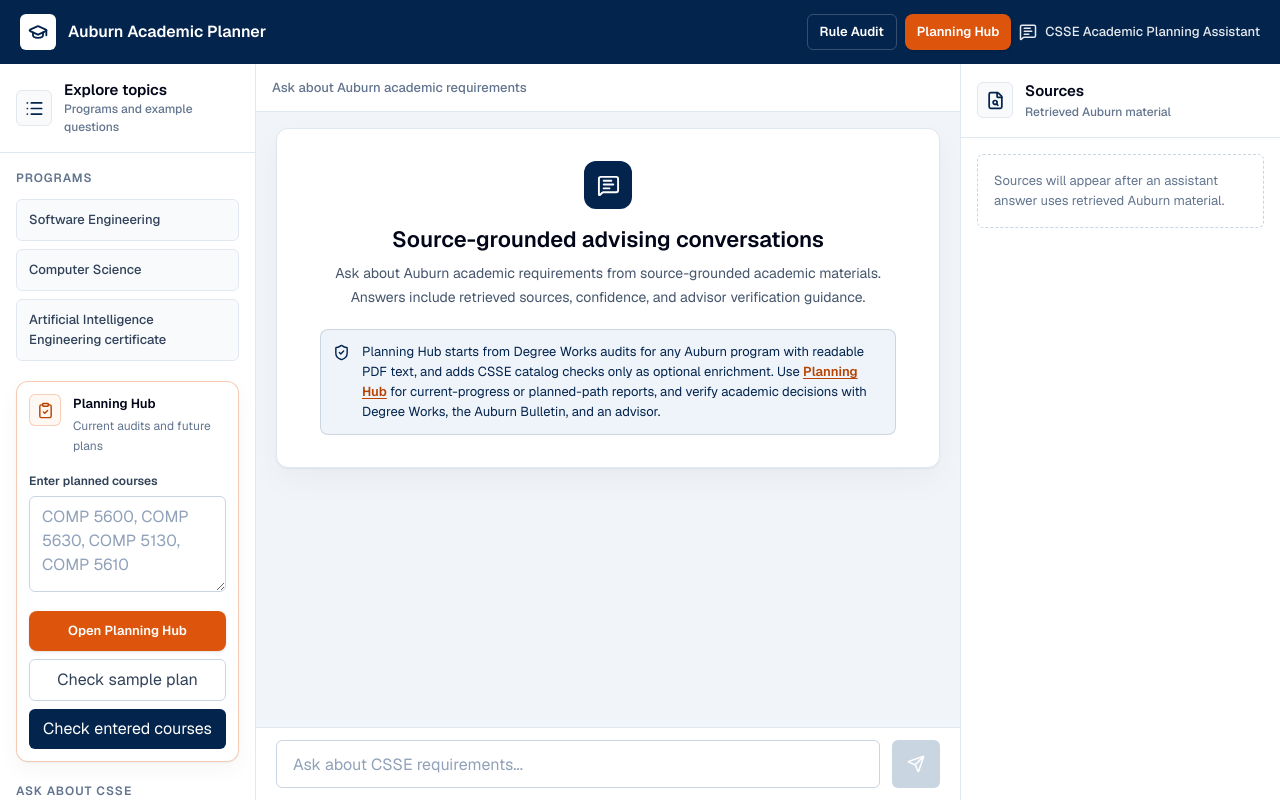
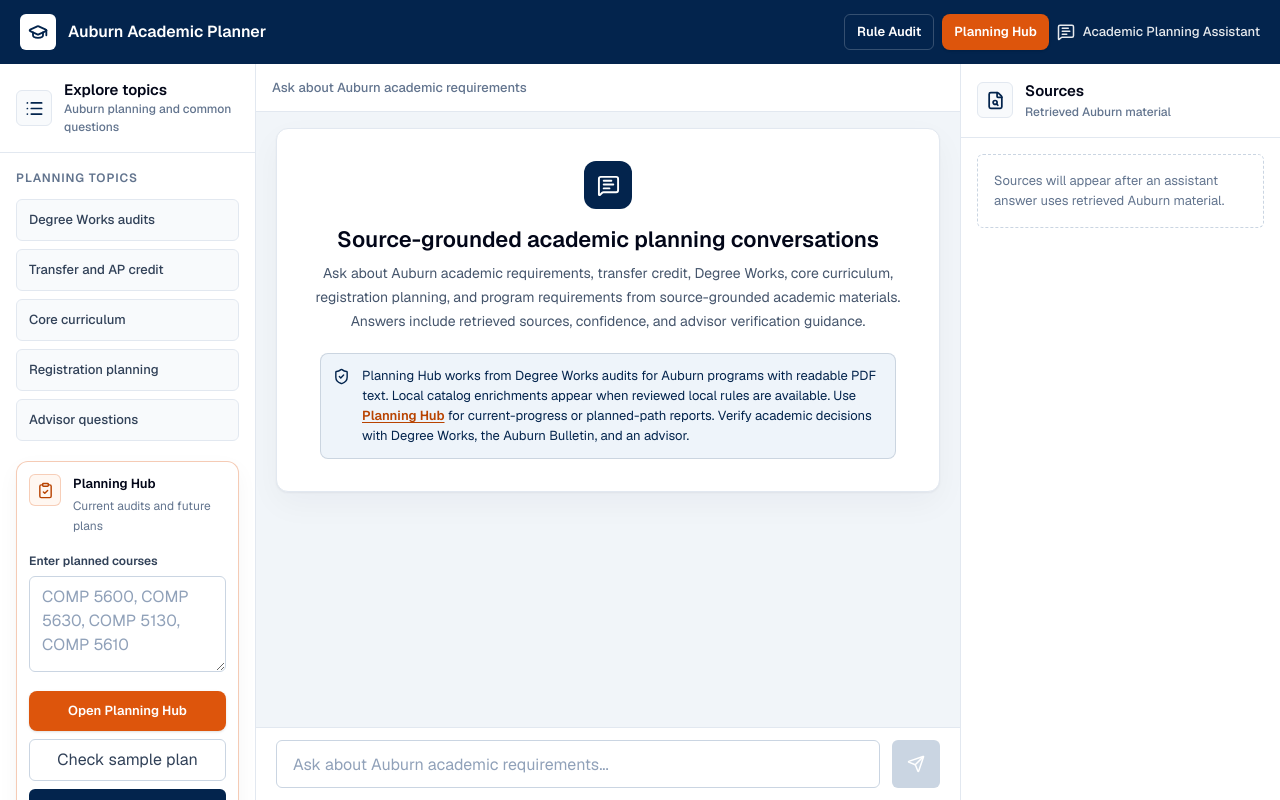
Before and after one commit to fernando-ace/Auburn-Academic-Planner, a Next.js app: page /chat in a window 1280 px wide. Built offline with nearby package versions, Linux system fonts and the light colour scheme.

Commit message:
Remove CSSE-first product copy

```diff
--- a/src/app/plan-check/components/plan-check-input-sections.tsx
+++ b/src/app/plan-check/components/plan-check-input-sections.tsx
@@ -150,12 +150,12 @@
             <label className="text-[13px] font-semibold leading-5 text-slate-700" htmlFor="combined-degreeworks-target-path">Planning target</label>
             <select className="mt-2 block w-full rounded-md border border-slate-300 bg-white px-3 py-2 text-[13px] leading-5 text-slate-700 focus:border-[#dd550c] focus:outline-none focus:ring-4 focus:ring-[#dd550c]/15" disabled={isLoading} id="combined-degreeworks-target-path" onChange={(event) => onTargetPathChange(event.target.value as PlanningTargetPathInput)} value={selectedTargetPath}>
               <option value="auto">Auto-detected program</option>
-              <option value="software_engineering">Software Engineering</option>
-              <option value="computer_science">Computer Science</option>
-              <option value="ai_certificate">AI Engineering certificate</option>
-              <option value="degreeworks_only">Other / use Degree Works audit only</option>
+              <option value="degreeworks_only">Use Degree Works audit only</option>
+              <option value="software_engineering">Software Engineering local enrichment</option>
+              <option value="computer_science">Computer Science local enrichment</option>
+              <option value="ai_certificate">AI certificate local enrichment</option>
             </select>
-            <p className="mt-2 text-[12px] leading-5 text-slate-500">Auto-detected program is recommended. Local catalog checks appear as enrichment when available.</p>
+            <p className="mt-2 text-[12px] leading-5 text-slate-500">Degree Works-native analysis works for readable Auburn audits. Local enrichments are applied only when reviewed rules are available.</p>
             <label className="mt-3 block text-[13px] font-semibold leading-5 text-slate-700" htmlFor="combined-degreeworks-pdf">Degree Works PDF</label>
             <input accept="application/pdf" className="mt-2 block w-full rounded-md border border-slate-300 bg-white px-3 py-2 text-[13px] leading-5 text-slate-700 file:mr-3 file:rounded-sm file:border-0 file:bg-slate-100 file:px-3 file:py-1.5 file:text-[13px] file:font-semibold file:text-slate-700 hover:file:bg-slate-200 focus:border-[#dd550c] focus:outline-none focus:ring-4 focus:ring-[#dd550c]/15" disabled={isLoading} id="combined-degreeworks-pdf" onChange={onFileChange} type="file" />
             <p className="mt-2 text-[12px] leading-5 text-slate-500">
--- a/src/app/plan-check/page.tsx
+++ b/src/app/plan-check/page.tsx
@@ -520,9 +520,11 @@
             </>
           ) : !currentDegreeWorksResult ? (
             <EmptyState>
-              Upload a Degree Works Worksheet audit for Current Progress, upload
-              a Degree Works Plan PDF for Planned Path, or compare Planned Path
-              against Current Progress to see deterministic advisor-safe results.
+              Upload a Degree Works Worksheet audit for Current Progress. Upload
+              a Degree Works Plan PDF for Planned Path. Works from Degree
+              Works-native requirements for any Auburn program with readable
+              PDF text. Local catalog enrichments are optional and only appear
+              when available.
             </EmptyState>
           ) : null}
 
--- a/src/components/chat-workspace.tsx
+++ b/src/components/chat-workspace.tsx
@@ -80,16 +80,20 @@
 };
 
 const exampleQuestions = [
-  "What are the Software Engineering degree requirements?",
-  "How does Computer Science differ from Software Engineering?",
-  "What courses count toward the AI Engineering certificate?",
-  "Which prerequisites should I verify before planning senior-year CSSE courses?",
+  "How does Auburn handle transfer credit?",
+  "What is Degree Works used for?",
+  "How do Auburn core curriculum requirements work?",
+  "How do AP credits show up in Degree Works?",
+  "What should I verify with my advisor before registration?",
+  "What is the difference between Current Progress and Planned Path?",
 ];
 
-const programs = [
-  "Software Engineering",
-  "Computer Science",
-  "Artificial Intelligence Engineering certificate",
+const planningTopics = [
+  "Degree Works audits",
+  "Transfer and AP credit",
+  "Core curriculum",
+  "Registration planning",
+  "Advisor questions",
 ];
 
 const advisorNote =
@@ -449,7 +453,7 @@
   );
 }
 
-function ProgramPanel({
+function PlanningTopicsPanel({
   onSelect,
 }: {
   onSelect: (question: string) => void;
@@ -466,7 +470,7 @@
               Explore topics
             </p>
             <p className="text-[12px] font-medium text-slate-500">
-              Programs and example questions
+              Auburn planning and common questions
             </p>
           </div>
         </div>
@@ -475,15 +479,15 @@
       <div className="min-h-0 flex-1 space-y-5 overflow-y-auto px-4 py-4">
         <section>
           <h2 className="text-[12px] font-semibold uppercase tracking-[0.08em] text-slate-500">
-            Programs
+            Planning topics
           </h2>
           <div className="mt-3 space-y-2">
-            {programs.map((program) => (
+            {planningTopics.map((topic) => (
               <div
                 className="rounded-md border border-slate-200 bg-slate-50 px-3 py-2.5 text-[13px] font-medium leading-5 text-slate-700"
-                key={program}
+                key={topic}
               >
-                {program}
+                {topic}
               </div>
             ))}
           </div>
@@ -493,7 +497,7 @@
 
         <section>
           <h2 className="text-[12px] font-semibold uppercase tracking-[0.08em] text-slate-500">
-            Ask about CSSE requirements
+            Ask about Auburn planning
           </h2>
           <div className="mt-3 space-y-2">
             {exampleQuestions.map((question) => (
@@ -852,7 +856,7 @@
       <header className="flex h-14 shrink-0 items-center justify-between bg-[#03244d] px-3 text-white shadow-sm sm:px-4 lg:h-16 lg:px-5">
         <div className="flex min-w-0 items-center gap-3">
           <button
-            aria-label="Open program menu"
+            aria-label="Open planning topics"
             className="grid h-9 w-9 shrink-0 place-items-center rounded-md border border-white/20 text-white lg:hidden"
             onClick={() => setLeftOpen(true)}
             type="button"
@@ -867,7 +871,7 @@
               Auburn Academic Planner
             </h1>
             <p className="truncate text-[12px] text-white/70 lg:hidden">
-              Ask about CSSE requirements
+              Academic Planning Assistant
             </p>
           </div>
         </div>
@@ -886,7 +890,7 @@
           </Link>
           <div className="hidden items-center gap-2 text-[13px] font-medium text-white/90 xl:flex">
             <MessageSquareText aria-hidden="true" size={18} />
-            CSSE Academic Planning Assistant
+            Academic Planning Assistant
           </div>
           <button
             aria-label="Open sources"
@@ -901,7 +905,7 @@
 
       <div className="grid min-h-0 flex-1 grid-cols-1 overflow-hidden lg:grid-cols-[256px_minmax(0,1fr)] xl:grid-cols-[256px_minmax(0,1fr)_320px]">
         <div className="hidden min-h-0 lg:block">
-          <ProgramPanel
+          <PlanningTopicsPanel
             onSelect={(question) => void submitQuestion(question)}
           />
         </div>
@@ -929,21 +933,28 @@
                     <MessageSquareText aria-hidden="true" size={23} />
                   </div>
                   <h2 className="mt-4 text-[20px] font-semibold leading-7 text-slate-950 sm:text-[22px]">
-                    Source-grounded advising conversations
+                    Source-grounded academic planning conversations
                   </h2>
                   <p className="mx-auto mt-2 max-w-2xl text-[14px] leading-6 text-slate-600">
-                    Ask about Auburn academic requirements from source-grounded
-                    academic materials. Answers include retrieved sources,
-                    confidence, and advisor verification guidance.
+                    Ask about Auburn academic requirements, transfer credit,
+                    Degree Works, core curriculum, registration planning, and
+                    program requirements from source-grounded academic
+                    materials. Answers include retrieved sources, confidence,
+                    and advisor verification guidance.
                   </p>
                   <div className="mx-auto mt-5 flex max-w-xl gap-3 rounded-lg border border-[#03244d]/15 bg-[#eef4fa] p-3 text-left text-[13px] leading-5 text-[#03244d]">
                     <ShieldCheck aria-hidden="true" className="mt-0.5 shrink-0" size={17} />
                     <p>
-                      Planning Hub starts from Degree Works audits for any Auburn program with readable PDF text, and adds CSSE catalog checks only as optional enrichment. Use{" "}
+                      Planning Hub works from Degree Works audits for Auburn
+                      programs with readable PDF text. Local catalog
+                      enrichments appear when reviewed local rules are
+                      available. Use{" "}
                       <Link className="font-semibold text-[#b84300] underline underline-offset-2" href="/plan-check">
                         Planning Hub
                       </Link>{" "}
-                      for current-progress or planned-path reports, and verify academic decisions with Degree Works, the Auburn Bulletin, and an advisor.
+                      for current-progress or planned-path reports. Verify
+                      academic decisions with Degree Works, the Auburn
+                      Bulletin, and an advisor.
                     </p>
                   </div>
                 </section>
@@ -971,14 +982,14 @@
           <div className="shrink-0 border-t border-slate-200 bg-white px-3 py-3 sm:px-4 lg:px-5">
             <form className="mx-auto flex w-full max-w-3xl gap-2 sm:gap-3" onSubmit={handleSubmit}>
               <label className="sr-only" htmlFor="chat-input">
-                Ask about CSSE requirements
+                Ask about Auburn academic requirements
               </label>
               <input
                 className="h-11 min-w-0 flex-1 rounded-md border border-slate-300 bg-white px-3 text-[14px] text-slate-950 outline-none transition placeholder:text-slate-400 focus:border-[#dd550c] focus:ring-4 focus:ring-[#dd550c]/15 sm:h-12 sm:px-4"
                 disabled={isLoading}
                 id="chat-input"
                 onChange={(event) => setDraft(event.target.value)}
-                placeholder="Ask about CSSE requirements..."
+                placeholder="Ask about Auburn academic requirements..."
                 type="text"
                 value={draft}
               />
@@ -1000,8 +1011,8 @@
       </div>
 
       {leftOpen ? (
-        <MobileDrawer title="Programs" onClose={() => setLeftOpen(false)}>
-          <ProgramPanel
+        <MobileDrawer title="Planning topics" onClose={() => setLeftOpen(false)}>
+          <PlanningTopicsPanel
             onSelect={(question) => {
               setLeftOpen(false);
               void submitQuestion(question);
```
Also changed, not shown: src/app/rule-audit/page.tsx (+5 -5 lines), 1 other file (tests, documents, lock files or other folders).
